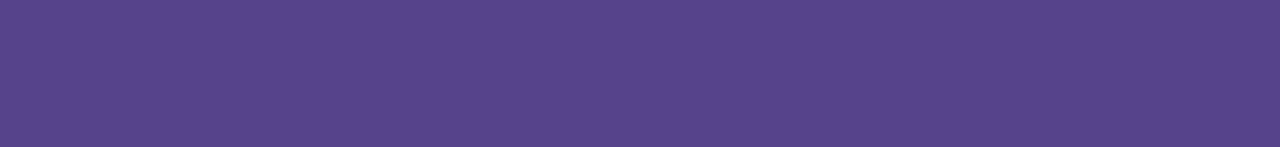
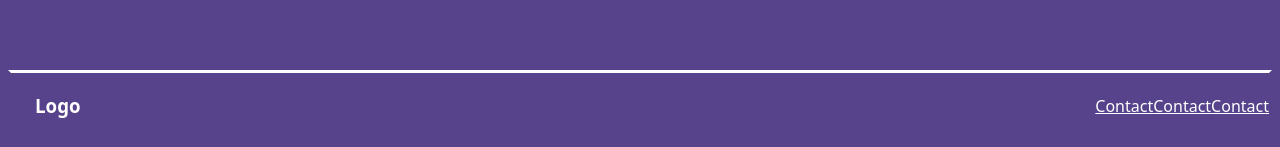
Before and after one commit to adisve/fullstack-project, a React (Vite) app in the folder client/: page /about-us in a window 1280 px wide. Shown: the part 1748-1895 px from the top of the page. Before the commit the page ends 1818 px from the top, so only its background shows below. Built offline with nearby package versions, Linux system fonts and the light colour scheme.

Commit message:
Added footer component

```diff
--- a/client/src/App.tsx
+++ b/client/src/App.tsx
@@ -5,16 +5,22 @@ import { Routes, Route } from 'react-router-dom';
 import { Container } from '@mui/material';
 
 import './App.css';
+import { Footer } from './components/footer/Footer';
 
 function App() {
     return (
         <div className="App">
-            <main>
+            <main
+                style={{
+                    minHeight: '100vh',
+                }}
+            >
                 <Routes>
                     <Route path="/" element={<LandingPage />} />
                     <Route path="/about-us" element={<AboutUsPage />} />
                 </Routes>
             </main>
+            <Footer />
         </div>
     );
 }
--- /dev/null
+++ b/client/src/components/footer/Footer.tsx
@@ -0,0 +1,34 @@
+import { AppBar, Stack, Toolbar, Link } from '@mui/material';
+
+export function Footer() {
+    // The footer should contain the logo, sitemap and contact info and should be fixed at bottom of screen
+    return (
+        <AppBar
+            position="static"
+            color="transparent"
+            style={{
+                boxShadow: 'none',
+                color: 'white',
+                border: 'solid 0.2em transparent',
+                borderTopColor: 'white',
+            }}
+        >
+            <Stack direction="row" justifyContent="space-between">
+                <Toolbar>
+                    <h3>Logo</h3>
+                </Toolbar>
+                <Toolbar disableGutters={true}>
+                    <Link href="#" color="inherit">
+                        Contact
+                    </Link>
+                    <Link href="#" color="inherit">
+                        Contact
+                    </Link>
+                    <Link href="#" color="inherit">
+                        Contact
+                    </Link>
+                </Toolbar>
+            </Stack>
+        </AppBar>
+    );
+}
```
